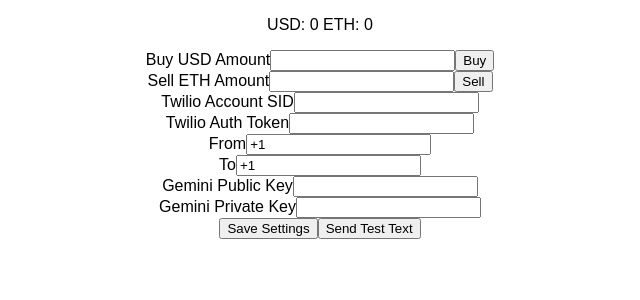
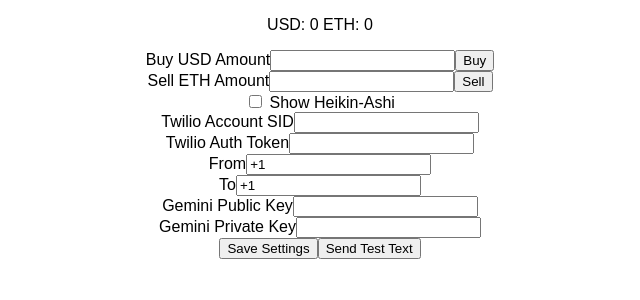
Before and after one commit to jsdelivrbot/CryptoWick, a React (Create React App) app: page / in a window 1280 px wide. Shown: the top 300 px of the page, without its empty margins (320-960 px from the left). Built offline with nearby package versions, Linux system fonts and the light colour scheme.

Commit message:
Added a checkbox for Heikin-Ashi candlesticks.

```diff
--- a/src/App.tsx
+++ b/src/App.tsx
@@ -968,6 +968,10 @@ class App extends React.Component<{}, AppState> {
     );
   }
 
+  onShowHeikinAshiCandlesticksChange(event: any) {
+    this.setState({ showHeikinAshiCandlesticks: event.target.checked });
+  }
+
   reloadCandlesticks() {
     load15MinCandlesticks("ETH", "USD", "Gemini")
     .then(tradeAnalysis => {
@@ -1217,6 +1221,7 @@ class App extends React.Component<{}, AppState> {
     const onToPhoneNumberChange = this.onToPhoneNumberChange.bind(this);
     const onSaveSettings = this.onSaveSettings.bind(this);
     const onSendTestTextClick = this.onSendTestTextClick.bind(this);
+    const onShowHeikinAshiCandlesticksChange = this.onShowHeikinAshiCandlesticksChange.bind(this);
 
     return (
       <div className="App">
@@ -1235,6 +1240,7 @@ class App extends React.Component<{}, AppState> {
             <button onClick={onSellEth}>Sell</button>
           </div>
         </div>
+        <div><input type="checkbox" checked={this.state.showHeikinAshiCandlesticks} onChange={onShowHeikinAshiCandlesticksChange} /> Show Heikin-Ashi</div>
         {this.renderCharts()}
         <div>
           <div>
```
